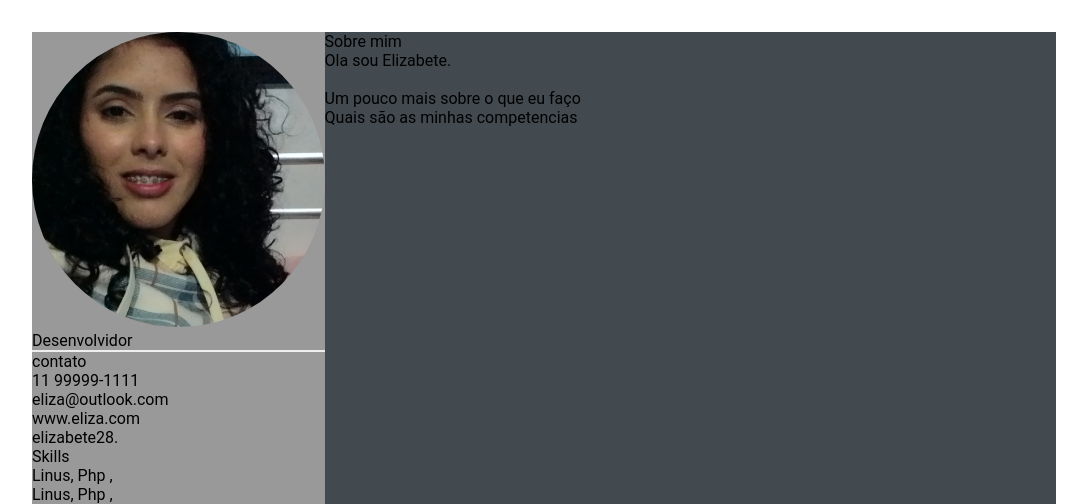
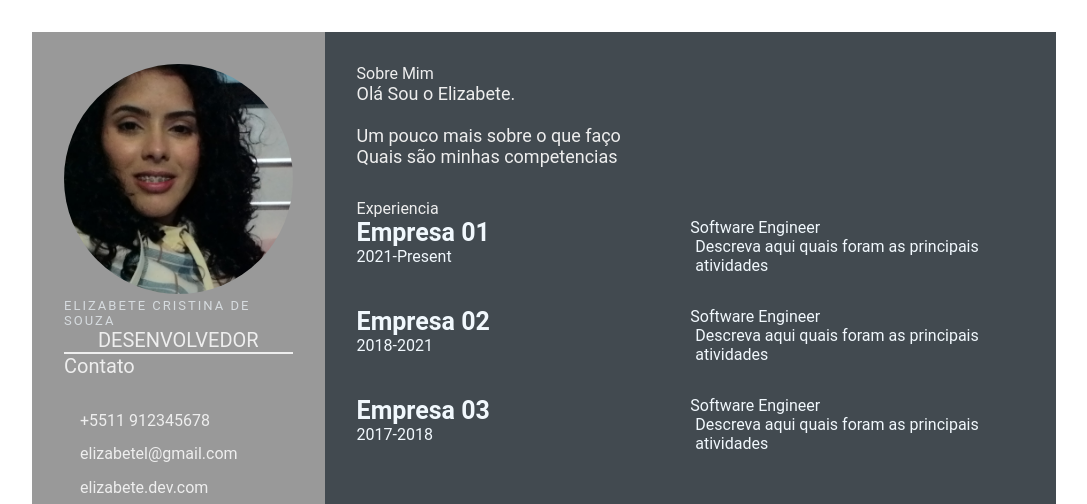
Before and after one commit to Elizabete28/Elizabeth28.github.io, a plain HTML site: page index.html in a window 1280 px wide. Shown: the top 504 px of the page, without its empty margins (96-1183 px from the left). Drawn offline with Linux system fonts and the light colour scheme.

Commit message:
Alterando o README

```diff
--- a/index.html
+++ b/index.html
@@ -10,40 +10,92 @@
 <body>
     <main class="resume-contents">
         <section class="left-section">
-        <section class="left-section-content">
+            <div class="left-section-contents">
                 <div class="profile">
-                <img src="imgs/im.jpg" alt="Profile image" class="profile-images">
-                <p class="profission">Desenvolvidor</p>
+                    <img class="profile-images" src="imgs/im.jpg" alt="Profile image">
+                    <p class="name">Elizabete Cristina de Souza</p>
+                    <p class="profession">Desenvolvedor</p>
                 </div>
                 <div class="contact-info">
-                <p class="left-tittle">contato</p>
+                    <p class="left-title">Contato</p>
                     <ul>
-                    <li class="fa fa-fone">11 99999-1111</li>
-                    <li class="fa fa-envelope">eliza@outlook.com</li>
-                    <li class="fa fa-globe">www.eliza.com</li>
-                    <li class="fa fa-github">elizabete28.</li>
+                        <li><i class="fa fa-phone"></i>+5511 912345678
+                        </li>
+                        <li><i class="fa fa-envelope"></i>elizabetel@gmail.com
+                        </li>
+                        <li><i class="fa fa-globe"></i>elizabete.dev.com
+                        </li>
+                        <li><i class="fa fa-github"></i>elizabete28
+                        </li>
                     </ul>
                 </div>
                 <div class="skills">
-            <p class="left-tittle">Skills</p>
-            <li><p>Linus, Php , </p></li>
-            <li><p>Linus, Php , </p></li>
+                    <p class="left-title">Skills</p>
+                    <ul>
+
+                        <li><p>HTML5 & CSS3</p></li>
+                        <li><p>Git & GitHub</p></li>
+                        <li><p>Hp</p></li>
+                    </ul>
                 </div>
+            </div>
+        </section>
 
-       </section>
-        </section>
         <section class="right-section">
             <div class="right-section-contents">
+                <!-- sobre mim -->
                 <section class="about gap">
-                    <div class="right-title">Sobre mim</div>
+                    <div class="right-title">Sobre Mim</div>
                     <p class="about-me-contents">
-                        Ola sou Elizabete.<br/>
-                        <br/>Um pouco mais sobre o que eu faço
-                        <br/>Quais são as minhas competencias
+                        Olá Sou o Elizabete.<br>
+                        <br> Um pouco mais sobre o que faço
+                        <br> Quais são minhas competencias
                     </p>
                 </section>
+                <!-- fim sobre mim -->
+
+                <!-- experiencia -->
+                <section class="experience gap">
+                    <div class="right-title">Experiencia</div>
+                    <div class="experience-contents">
+                        <div class="exp-left">
+                            <p class="exp-company-name">Empresa 01</p>
+                            <p class="exp-time-period">2021-Present</p>
                         </div>
-
+                        <div class="exp-right">
+                            <p class="exp-position"> Software Engineer</p>
+                            <p class="exp-desc">
+                                Descreva aqui quais foram as principais atividades
+                            </p>
+                        </div>
+                    </div>
+                    <div class="experience-contents">
+                        <div class="exp-left">
+                            <p class="exp-company-name">Empresa 02</p>
+                            <p class="exp-time-period">2018-2021</p>
+                        </div>
+                        <div class="exp-right">
+                            <p class="exp-position">Software Engineer</p>
+                            <p class="exp-desc">
+                                Descreva aqui quais foram as principais atividades
+                            </p>
+                        </div>
+                    </div>
+                    <div class="experience-contents">
+                        <div class="exp-left">
+                            <p class="exp-company-name">Empresa 03</p>
+                            <p class="exp-time-period">2017-2018</p>
+                        </div>
+                        <div class="exp-right">
+                            <p class="exp-position">Software Engineer</p>
+                            <p class="exp-desc">
+                                Descreva aqui quais foram as principais atividades
+                            </p>
+                        </div>
+                    </div>
+                </section>
+                <!-- fim experiencia -->
+            </div>
         </section>
     </main>
 </body>
--- a/style.css
+++ b/style.css
@@ -35,3 +35,88 @@
     width: 100%;
     border-radius: 100%;
 }
+.name {
+    color: #D6DBDF;
+    font-size: 13px;
+    letter-spacing: 2px;
+    text-transform: uppercase;
+}
+
+.profession {
+    color: #eeeeee;
+    font-size: 20px;
+    text-transform: uppercase;
+    text-align: center;
+}
+
+/* .contact-info { border-bottom: 2px solid #1B2631; } */
+.left-title {
+    color: #eeeeee;
+    font-size: 20px;
+}
+
+.contact-info ul {
+    padding-top: 1.5rem;
+}
+
+.contact-info ul li,
+.references ul li {
+    padding: .4rem 0;
+    color: #eeeeee;
+}
+
+.contact-info ul li i,
+.references ul li i {
+    padding-right: 1rem;
+    font-size: 18px;
+    color: #eeeeee;
+}
+
+.skills ul {
+    padding-top: 1.5rem;
+}
+.skills ul li p {
+    padding: .4rem 0;
+    color: #eeeeee;
+}
+
+.right-section-contents {
+    padding: 2rem 2rem;
+}
+
+.right-title {
+    color: #eeeeee;
+}
+
+.gap {
+    padding-bottom: 2rem;
+}
+.about-me-contents {
+    font-size: 18px;
+    color: #eeeeee;
+}
+.experience-contents,
+.education-contents,
+.awards-contents{
+    display:grid;
+    grid-template-columns: repeat(2,1fr);
+    padding-bottom: 2rem;
+    color:#F1F8FD;
+}
+.exp-company-name,
+.education-school-name,
+.awards-company-name{
+    font-size: 25px;
+    font-weight: bold;
+}
+.exp-time-periodo,
+.educationp-time-period,
+.wards-desc{
+    font-size: 25px;
+}
+.exp-desc,
+.education-desc,
+.awards-desc{
+    font-size: 16px;
+    padding-left: 5px;
+}
```
Also changed, not shown: 1 other file. Lines whose indentation alone changed are shown as unchanged.
